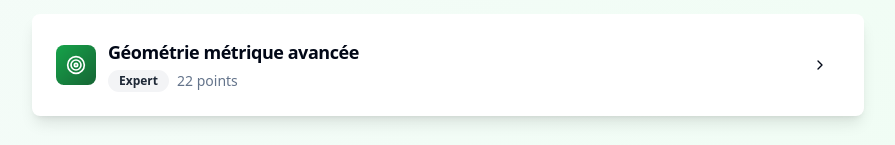
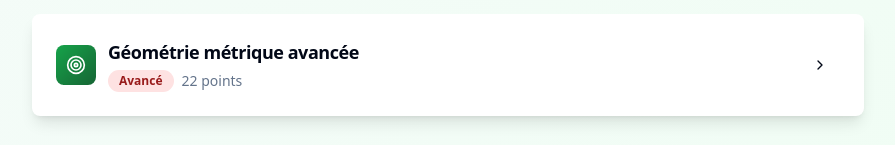
Before and after one commit to DevArtCode/math-lycee-plus-app, a React (Vite) app: page /geometry/plane/exercise in a window 1280 px wide. Shown: the part 1855-2000 px from the top of the page, without its empty margins (192-1087 px from the left). Built offline with nearby package versions, Linux system fonts and the light colour scheme.

Commit message:
Fix: Geometry plane exercise difficulty type
Corrected the difficulty type in the exercise data to match the Exercise interface, resolving a TypeScript error.

```diff
--- a/src/pages/geometry/plane/ExercisePage.tsx
+++ b/src/pages/geometry/plane/ExercisePage.tsx
@@ -1,4 +1,3 @@
-
 import React from 'react';
 import { Link } from 'react-router-dom';
 import { ArrowLeft, Target } from 'lucide-react';
@@ -109,7 +108,7 @@ const GeometryPlaneExercisePage = () => {
     {
       id: "gp-10",
       title: "Géométrie métrique avancée",
-      difficulty: "Expert" as const,
+      difficulty: "Avancé" as const,
       points: 22,
       statement: "Dans un triangle ABC, on donne AB = 7, AC = 5, BC = 8.\n1. Calculer l'aire du triangle par la formule de Héron\n2. Calculer la longueur de la hauteur issue de A\n3. Déterminer les coordonnées du centre du cercle circonscrit",
       hint: "Utilisez la formule de Héron puis les propriétés du cercle circonscrit",
```
